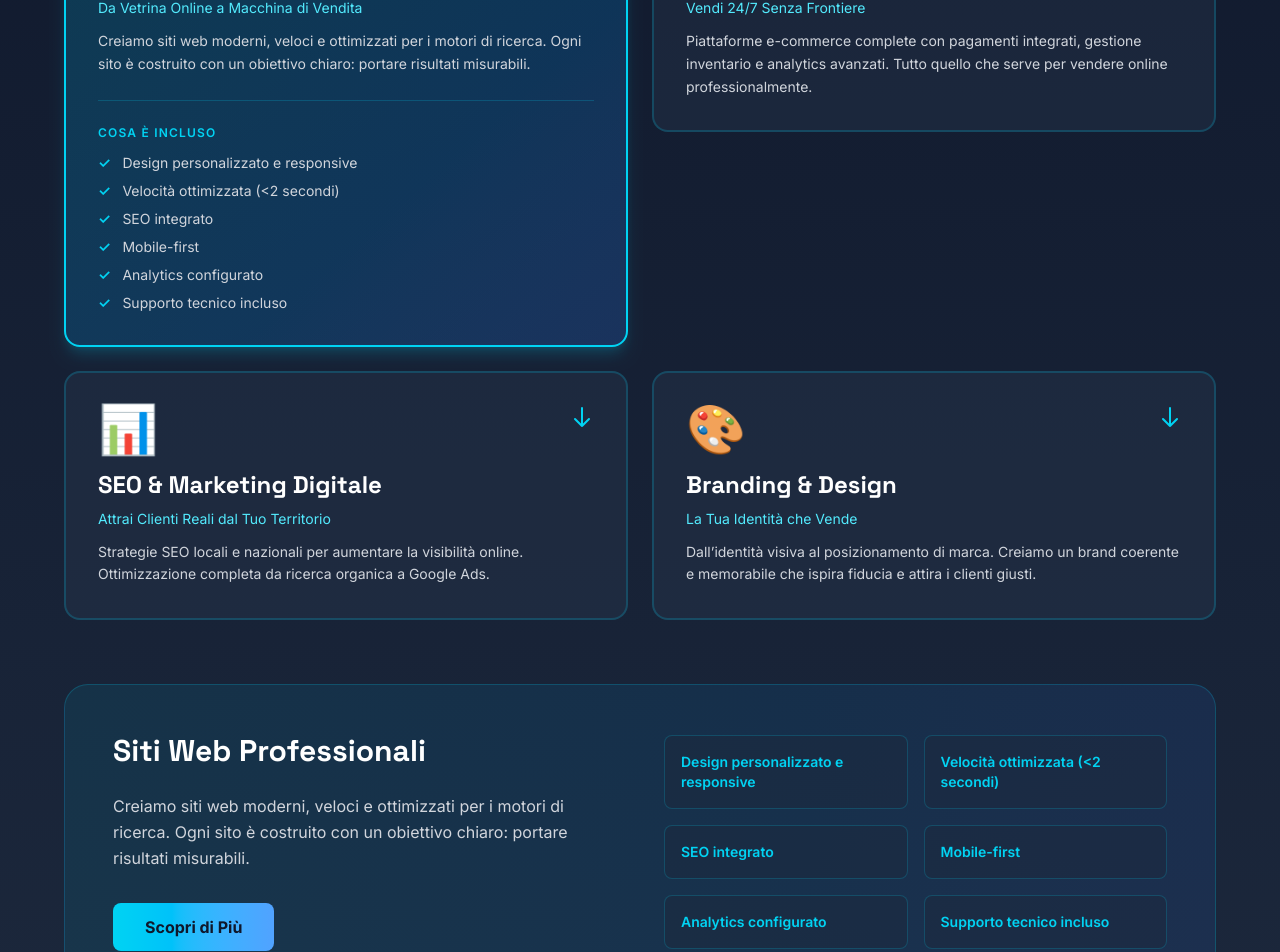
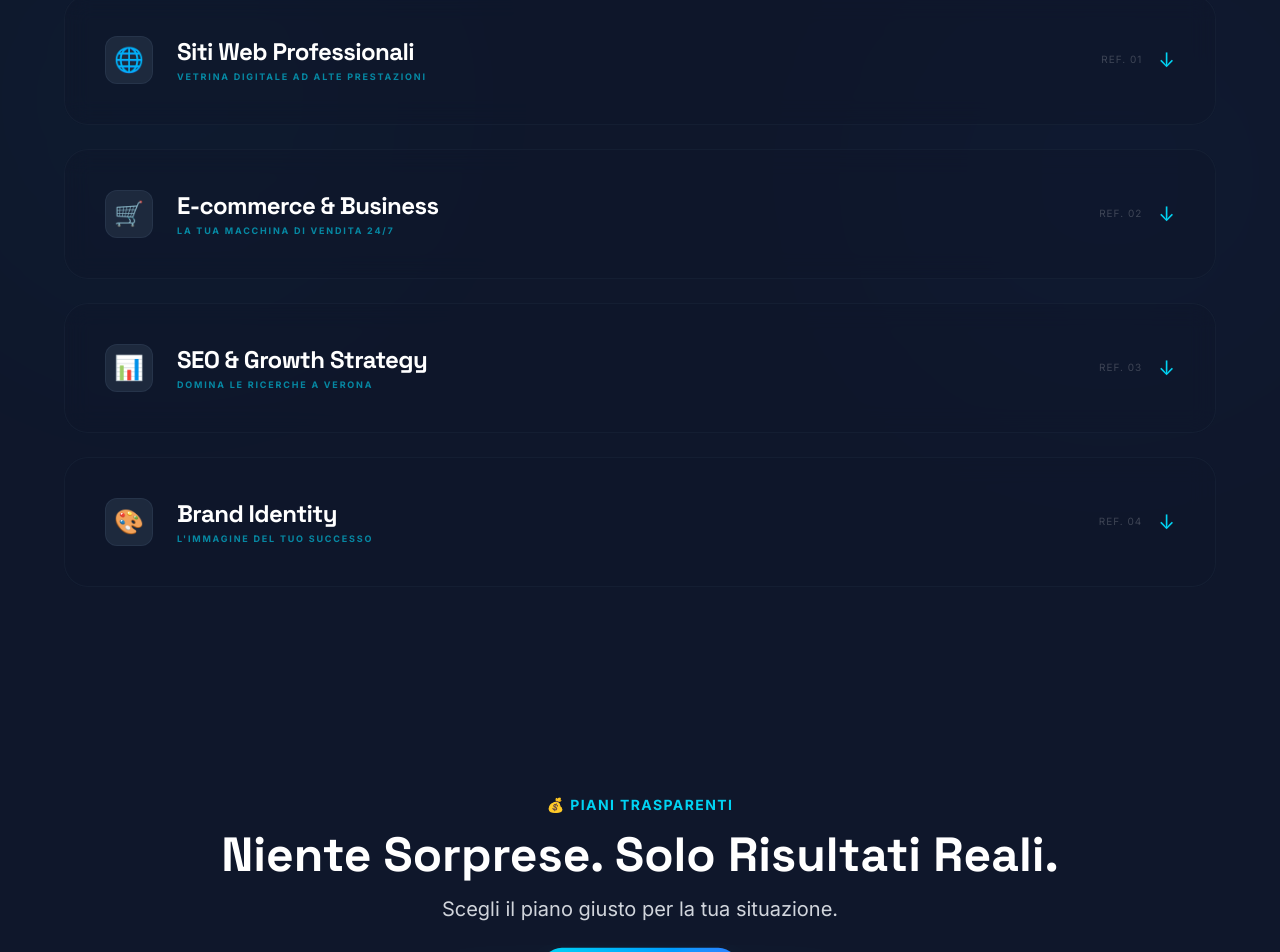
Before and after one commit to valemond06-svg/mksiteverona-site, a Next.js app: page / in a window 1280 px wide. Shown: the part 1735-2687 px from the top of the page. Built offline with nearby package versions, Linux system fonts and the light colour scheme.

Commit message:
feat: premium services accordion, contact icons update, and navigation fixes

```diff
--- a/components/Services.jsx
+++ b/components/Services.jsx
@@ -1,209 +1,253 @@
 'use client';
 
-import { useState, useEffect } from 'react';
+import { useState } from 'react';
+import { SpotlightCard } from '@/components/ui/SpotlightCard';
+import { MotionWrapper } from '@/components/ui/MotionWrapper';
+import { motion, AnimatePresence } from 'framer-motion';
 
 const SERVICES = [
   {
     id: 'siti-web',
+    index: '01',
     icon: '🌐',
     title: 'Siti Web Professionali',
-    subtitle: 'Da Vetrina Online a Macchina di Vendita',
+    subtitle: 'Vetrina Digitale ad Alte Prestazioni',
     description:
-      'Creiamo siti web moderni, veloci e ottimizzati per i motori di ricerca. Ogni sito è costruito con un obiettivo chiaro: portare risultati misurabili.',
-    features: [
-      'Design personalizzato e responsive',
-      'Velocità ottimizzata (<2 secondi)',
-      'SEO integrato',
-      'Mobile-first',
-      'Analytics configurato',
-      'Supporto tecnico incluso',
+      'Ingegneria web focalizzata sulla conversione. Trasformiamo i visitatori in clienti reali con una piattaforma veloce e intuitiva.',
+    improvements: [
+      'Velocità di caricamento estrema (<1s)',
+      'Ottimizzazione SEO nativa',
+      'Architettura mobile-first',
+      'Design che ispira credibilità'
     ],
+    includes: [
+      'Design personalizzato',
+      'Hosting & Dominio incluso',
+      'Certificato SSL (Sicurezza)',
+      'Assistenza tecnica 12 mesi'
+    ]
   },
   {
     id: 'ecommerce',
+    index: '02',
     icon: '🛒',
-    title: 'E-commerce & Shop Online',
-    subtitle: 'Vendi 24/7 Senza Frontiere',
+    title: 'E-commerce & Business',
+    subtitle: 'La Tua Macchina di Vendita 24/7',
     description:
-      'Piattaforme e-commerce complete con pagamenti integrati, gestione inventario e analytics avanzati. Tutto quello che serve per vendere online professionalmente.',
-    features: [
-      'Catalogo prodotti illimitato',
-      'Pagamenti sicuri multi-metodo',
-      'Gestione ordini automatizzata',
-      'Integrazioni logistiche',
-      'SEO per e-commerce',
-      'Supporto clienti 24/7',
+      'Piattaforme robuste e scalabili per gestire vendite, pagamenti e inventario senza complicazioni tecniche.',
+    improvements: [
+      'Sistemi di pagamento sicuri',
+      'Gestione ordini semplificata',
+      'Automazione email marketing',
+      'Analytics di vendita avanzati'
     ],
+    includes: [
+      'Configurazione carrello',
+      'Inserimento primi 50 prodotti',
+      'Training all\'uso gestionale',
+      'Sincronizzazione Facebook/IG'
+    ]
   },
   {
     id: 'seo',
+    index: '03',
     icon: '📊',
-    title: 'SEO & Marketing Digitale',
-    subtitle: 'Attrai Clienti Reali dal Tuo Territorio',
+    title: 'SEO & Growth Strategy',
+    subtitle: 'Domina le Ricerche a Verona',
     description:
-      'Strategie SEO locali e nazionali per aumentare la visibilità online. Ottimizzazione completa da ricerca organica a Google Ads.',
-    features: [
+      'Posizionamento strategico per essere la prima scelta quando i tuoi clienti cercano i tuoi servizi su Google.',
+    improvements: [
+      'Primi posti su Google Maps',
       'Ricerca keyword strategica',
-      'Ottimizzazione on-page',
-      'Link building qualitativo',
-      'Google My Business management',
-      'Analisi della concorrenza',
-      'Reporting mensile dettagliato',
+      'Ottimizzazione contenuti locale',
+      'Monitoraggio ranking mensile'
     ],
+    includes: [
+      'Audit SEO completo',
+      'Ottimizzazione schede GMB',
+      'Blog Marketing (2 art/mese)',
+      'Analisi competitor trimestrale'
+    ]
   },
   {
     id: 'branding',
+    index: '04',
     icon: '🎨',
-    title: 'Branding & Design',
-    subtitle: 'La Tua Identità che Vende',
+    title: 'Brand Identity',
+    subtitle: 'L\'Immagine del Tuo Successo',
     description:
-      'Dall’identità visiva al posizionamento di marca. Creiamo un brand coerente e memorabile che ispira fiducia e attira i clienti giusti.',
-    features: [
-      'Logo e identità visiva',
-      'Linee guida di brand',
-      'Packaging e materiali',
-      'Social media branding',
-      'Tone of voice',
-      'Posizionamento strategico',
+      'Creiamo un\'identità visiva potente che comunica professionalità e ti distingue nettamente dalla concorrenza.',
+    improvements: [
+      'Logo e Design esclusivo',
+      'Coerenza visiva su ogni canale',
+      'Comunicazione di valore',
+      'Posizionamento di fascia alta'
     ],
+    includes: [
+      'Restyling o nuovo Logo',
+      'Palette colori & Font set',
+      'Modelli Social pronti all\'uso',
+      'Biglietti da visita & Grafica'
+    ]
   },
 ];
 
 export default function Services() {
-  const [expandedService, setExpandedService] = useState('siti-web');
+  const [expandedId, setExpandedId] = useState(null);
 
-  const activeService = SERVICES.find((s) => s.id === expandedService);
-
-  // Ascolta l'evento proveniente dal footer
-  useEffect(() => {
-    const handleSelectService = (event) => {
-      const id = event.detail;
-      if (id) {
-        setExpandedService(id);
-      }
+  const toggleExpand = (id) => {
+    setExpandedId(expandedId === id ? null : id);
   };
-
-    window.addEventListener('selectService', handleSelectService);
-    return () => window.removeEventListener('selectService', handleSelectService);
-  }, []);
 
   return (
     <section
       id="servizi"
-      className="relative py-20 px-6 bg-gradient-to-b from-slate-900 to-slate-800"
+      className="relative py-32 px-6 bg-slate-900 overflow-hidden"
     >
-      <div className="max-w-6xl mx-auto">
+      {/* Background ambient glow */}
+      <div className="absolute top-0 left-0 w-full h-full pointer-events-none opacity-25">
+        <div className="absolute top-1/4 -left-20 w-[500px] h-[500px] bg-cyan-500/10 rounded-full blur-[120px]" />
+        <div className="absolute bottom-1/4 -right-20 w-[500px] h-[500px] bg-blue-500/10 rounded-full blur-[120px]" />
+      </div>
+
+      <div className="max-w-6xl mx-auto relative z-10">
         {/* Header */}
-        <div className="text-center mb-16 space-y-4">
-          <p className="text-cyan-400 font-bold text-sm uppercase tracking-widest">
-            🚀 I Nostri Servizi
+        <div className="text-center mb-24 space-y-4">
+          <MotionWrapper>
+            <div className="inline-block px-4 py-1.5 mb-6 rounded-full border border-cyan-500/30 bg-cyan-500/10 text-cyan-400 font-bold text-[10px] uppercase tracking-[0.3em]">
+              Strategic Solutions
+            </div>
+            <h2 className="text-5xl md:text-6xl font-bold text-white tracking-tight leading-tight">
+              I Nostri <span className="text-transparent bg-clip-text bg-gradient-to-r from-cyan-400 to-blue-500">Servizi</span>
+            </h2>
+            <p className="text-lg text-gray-400 max-w-2xl mx-auto font-light leading-relaxed mt-6">
+              Esplora le nostre soluzioni ingegneristiche pensate per scalare il tuo business nell'era digitale.
             </p>
-          <h2 className="text-4xl md:text-5xl font-bold text-white">
-            Soluzioni Complete per il Tuo Business Online
-          </h2>
-          <p className="text-xl text-gray-300 max-w-2xl mx-auto">
-            Dalla creazione del sito web alla gestione del marketing digitale, abbiamo tutto ciò che serve per una presenza online di successo.
+          </MotionWrapper>
+        </div>
+
+        {/* Services Stack (Accordion Style) */}
+        <div className="space-y-6">
+          {SERVICES.map((service, index) => {
+            const isExpanded = expandedId === service.id;
+
+            return (
+              <MotionWrapper
+                key={service.id}
+                id={service.id}
+                delay={index * 0.1}
+                className="w-full"
+              >
+                <SpotlightCard
+                  onClick={() => toggleExpand(service.id)}
+                  className={`relative w-full border-slate-800/50 hover:border-cyan-500/40 transition-all duration-500 bg-slate-900/50 backdrop-blur-md group cursor-pointer overflow-hidden ${isExpanded ? 'border-cyan-500/50 ring-1 ring-cyan-500/20' : ''}`}
+                >
+                  <div className="p-8 md:p-10">
+                    {/* Header of the Card */}
+                    <div className="flex flex-col md:flex-row md:items-center justify-between gap-6">
+                      <div className="flex items-center gap-6">
+                        <div className="w-12 h-12 rounded-xl bg-slate-800 border border-slate-700/50 flex items-center justify-center text-2xl group-hover:scale-110 group-hover:border-cyan-400/30 transition-all duration-500">
+                          {service.icon}
+                        </div>
+                        <div>
+                          <h3 className="text-xl md:text-2xl font-bold text-white tracking-tight group-hover:text-cyan-400 transition-colors">
+                            {service.title}
+                          </h3>
+                          <p className="text-[9px] font-bold text-cyan-400/60 uppercase tracking-[0.2em] mt-0.5">
+                            {service.subtitle}
                           </p>
                         </div>
-
-        {/* Services Grid */}
-        <div className="grid grid-cols-1 md:grid-cols-2 gap-6 mb-16">
-          {SERVICES.map((service) => (
-            <div key={service.id} id={service.id}>
-              <button
-                onClick={() => setExpandedService(service.id)}
-                className={`group w-full rounded-2xl border-2 p-8 text-left transition-all duration-300 ${
-                  expandedService === service.id
-                    ? 'border-cyan-400 bg-gradient-to-br from-cyan-500/20 to-blue-500/20 shadow-lg shadow-cyan-500/20'
-                    : 'border-cyan-400/20 bg-slate-700/30 hover:border-cyan-400/50'
-                }`}
-              >
-                <div className="flex items-start justify-between mb-4">
-                  <div className="text-5xl">{service.icon}</div>
-                  <svg
-                    className={`w-6 h-6 text-cyan-400 transition-transform ${
-                      expandedService === service.id ? 'rotate-180' : ''
-                    }`}
-                    fill="none"
-                    viewBox="0 0 24 24"
-                    stroke="currentColor"
-                  >
-                    <path
-                      strokeLinecap="round"
-                      strokeLinejoin="round"
-                      strokeWidth={2}
-                      d="M19 14l-7 7m0 0l-7-7m7 7V3"
-                    />
-                  </svg>
                       </div>
 
-                <h3 className="text-2xl font-bold text-white mb-2 group-hover:text-cyan-400 transition-colors">
-                  {service.title}
-                </h3>
-                <p className="text-sm text-cyan-300 mb-3">{service.subtitle}</p>
-                <p className="text-gray-300 text-sm leading-relaxed">
+                      <div className="flex items-center gap-4">
+                        <div className="hidden md:block text-[10px] font-mono text-white/20 tracking-widest uppercase">
+                          Ref. {service.index}
+                        </div>
+                        <motion.div
+                          animate={{ rotate: isExpanded ? 180 : 0 }}
+                          className="text-cyan-400 text-xl"
+                        >
+                          ↓
+                        </motion.div>
+                      </div>
+                    </div>
+
+                    {/* Expandable Content */}
+                    <AnimatePresence>
+                      {isExpanded && (
+                        <motion.div
+                          initial={{ height: 0, opacity: 0 }}
+                          animate={{ height: 'auto', opacity: 1 }}
+                          exit={{ height: 0, opacity: 0 }}
+                          transition={{ duration: 0.4, ease: [0.04, 0.62, 0.23, 0.98] }}
+                          className="overflow-hidden"
+                        >
+                          <div className="pt-10 mt-10 border-t border-slate-800/50">
+                            <p className="text-gray-400 leading-relaxed text-lg font-light mb-12 max-w-3xl">
                               {service.description}
                             </p>
 
-                {expandedService === service.id && (
-                  <div className="mt-6 pt-6 border-t border-cyan-400/20 space-y-3">
-                    <p className="text-xs font-semibold text-cyan-400 uppercase tracking-widest">
-                      Cosa è incluso
+                            <div className="grid grid-cols-1 sm:grid-cols-2 gap-12">
+                              {/* Improvements List */}
+                              <div>
+                                <p className="text-[10px] font-black text-cyan-400/60 uppercase tracking-[0.3em] mb-6">
+                                  Perché Funziona
                                 </p>
-                    <ul className="space-y-2">
-                      {service.features.map((feature, i) => (
-                        <li
-                          key={i}
-                          className="flex items-start gap-3 text-sm text-gray-300"
-                        >
-                          <span className="text-cyan-400 font-bold flex-shrink-0">
-                            ✓
-                          </span>
-                          <span>{feature}</span>
+                                <ul className="space-y-4">
+                                  {service.improvements.map((improvement, i) => (
+                                    <li key={i} className="flex items-center gap-3 text-sm text-gray-300 group-hover:text-white transition-colors">
+                                      <span className="w-1.5 h-1.5 rounded-full bg-cyan-400/40 group-hover:bg-cyan-400 shadow-[0_0_8px_rgba(34,211,238,0.4)] transition-all" />
+                                      {improvement}
                                     </li>
                                   ))}
                                 </ul>
                               </div>
-                )}
-              </button>
+
+                              {/* Includes List */}
+                              <div>
+                                <p className="text-[10px] font-black text-blue-400/60 uppercase tracking-[0.3em] mb-6">
+                                  Cosa Include
+                                </p>
+                                <ul className="space-y-4">
+                                  {service.includes.map((item, i) => (
+                                    <li key={i} className="flex items-center gap-3 text-sm text-gray-300 group-hover:text-white transition-colors">
+                                      <span className="text-blue-400/60 group-hover:text-blue-400 transition-colors font-bold text-xs select-none">+</span>
+                                      {item}
+                                    </li>
+                                  ))}
+                                </ul>
                               </div>
-          ))}
                             </div>
 
-        {/* Detailed Section */}
-        {activeService && (
-          <div className="bg-gradient-to-r from-cyan-500/10 to-blue-500/10 rounded-3xl border border-cyan-400/20 p-12 mb-16">
-            <div className="grid grid-cols-1 md:grid-cols-2 gap-12 items-center">
-              <div>
-                <h3 className="text-3xl font-bold text-white mb-6">
-                  {activeService.title}
-                </h3>
-                <p className="text-gray-300 leading-relaxed mb-8">
-                  {activeService.description}
-                </p>
-                <a
-                  href="#contatti"
-                  className="inline-block px-8 py-3 bg-gradient-to-r from-cyan-400 to-blue-400 text-slate-900 font-bold rounded-lg hover:shadow-lg hover:shadow-cyan-500/50 transition-all"
+                            <motion.button
+                              whileHover={{ scale: 1.02 }}
+                              whileTap={{ scale: 0.98 }}
+                              onClick={(e) => {
+                                e.stopPropagation();
+                                document.getElementById('contatti')?.scrollIntoView({ behavior: 'smooth' });
+                              }}
+                              className="mt-14 px-8 py-3 bg-gradient-to-r from-cyan-500/10 to-blue-500/10 border border-cyan-500/30 rounded-lg text-cyan-400 font-bold text-xs uppercase tracking-[0.2em] hover:bg-cyan-500/20 transition-all flex items-center gap-3 group/btn"
                             >
-                  Scopri di Più
-                </a>
+                              Inizia il Progetto
+                              <span className="text-lg group-hover/btn:translate-x-1 transition-transform">→</span>
+                            </motion.button>
+                          </div>
+                        </motion.div>
+                      )}
+                    </AnimatePresence>
                   </div>
 
-              <div className="grid grid-cols-2 gap-4">
-                {activeService.features.map((feature, i) => (
-                  <div
-                    key={i}
-                    className="bg-slate-800/50 border border-cyan-400/20 rounded-lg p-4 hover:border-cyan-400/50 transition-all"
-                  >
-                    <p className="text-sm font-semibold text-cyan-400">
-                      {feature}
-                    </p>
-                  </div>
-                ))}
-              </div>
-            </div>
+                  {/* Corner markers visible on hover */}
+                  {!isExpanded && (
+                    <div className="absolute top-0 right-0 p-4 opacity-0 group-hover:opacity-100 transition-opacity">
+                      <div className="w-2 h-2 border-t border-r border-cyan-500/50" />
                     </div>
                   )}
+                </SpotlightCard>
+              </MotionWrapper>
+            );
+          })}
+        </div>
       </div>
     </section>
   );
--- a/components/ui/SpotlightCard.jsx
+++ b/components/ui/SpotlightCard.jsx
@@ -2,7 +2,7 @@
 
 import { useRef, useState } from 'react';
 
-export function SpotlightCard({ children, className = '', spotlightColor = 'rgba(34, 211, 238, 0.15)' }) {
+export function SpotlightCard({ children, className = '', spotlightColor = 'rgba(34, 211, 238, 0.15)', onClick }) {
     const divRef = useRef(null);
     const [position, setPosition] = useState({ x: 0, y: 0 });
     const [opacity, setOpacity] = useState(0);
@@ -20,6 +20,7 @@ export function SpotlightCard({ children, className = '', spotlightColor = 'rgba
             onMouseMove={handleMouseMove}
             onMouseEnter={() => setOpacity(1)}
             onMouseLeave={() => setOpacity(0)}
+            onClick={onClick}
             className={`relative rounded-3xl border border-slate-800 bg-slate-900 overflow-hidden ${className}`}
         >
             {/* Spotlight Gradient */}
```
Also changed, not shown: components/Contact.jsx (+16 -7 lines), components/Footer.jsx (+14 -15 lines), components/Header.jsx (+9 -3 lines), components/Navbar.jsx (+33 -19 lines), public/logo-new.png (added). Lines whose indentation alone changed are shown as unchanged.
